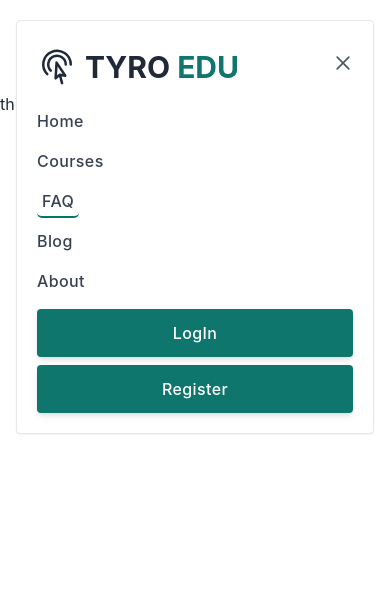
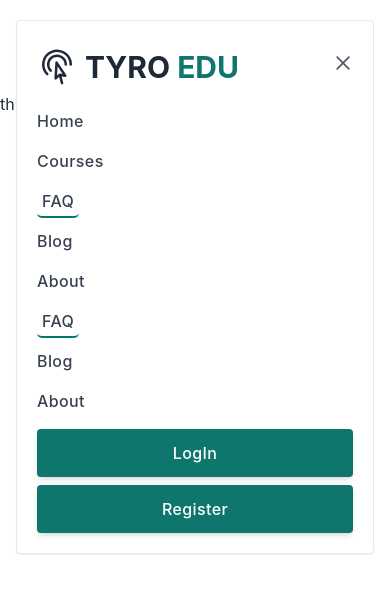
Before and after one commit to Soliman-soad/tyro-edu, a React (Create React App) app: page /faq in a window 390 px wide. Both pictures are taken after a click on the button "Open Menu". Shown: the top 592 px of the page. Built offline with nearby package versions, Linux system fonts and the light colour scheme; no server answers.

Commit message:
single course details added

```diff
--- a/src/pages/Courses.jsx
+++ b/src/pages/Courses.jsx
@@ -1,9 +1,16 @@
 import React from 'react';
+import { Outlet } from 'react-router-dom';
+import Sidebar from './shared/Sidebar'
 
 const Courses = () => {
     return (
-        <div>
-            this courses
+        <div className='grid grid-cols-10 '>
+            {/* this section is our sidebar */}
+            <div className='col-span-2 '><Sidebar></Sidebar></div>
+            {/* this is our course section */}
+            <div className='col-span-8 pl-10'>
+            <Outlet/>
+            </div>
         </div>
     );
 };
--- /dev/null
+++ b/src/pages/coursesPage/Course.jsx
@@ -0,0 +1,38 @@
+import React, { useState } from 'react';
+import { Link, useLoaderData } from 'react-router-dom';
+import SingleCourse from './SingleCourse';
+
+const Course = () => {
+  const courses = useLoaderData()
+  console.log(courses)
+    return (
+        <div>
+            <div id='slider' className='flex flex-col -z-50 gap-5 justify-center items-center md:grid md:grid-cols-3  h-full w-full mx-auto'>
+
+		{
+			courses.map(course => {
+				return (
+
+					<div key={course.id} className='dark:text-white'>
+						<div  className="card border-teal-400 border-2 w-80 h-full bg-base-100 shadow-xl">
+  <figure><img src={course.img} className="w-full h-48" alt="" /></figure>
+  <div className="card-body">
+    <h2 className="card-title">{course.name}</h2>
+    <p>{(course.details).length >30 ? (course.details).slice(0,30)+'....read more' : course.details  }</p>
+    <div className="card-actions justify-end">
+    <Link className='w-full' to={`/courses/${course.id}`}><button  className="btn bg-teal-700 w-full text-white border-0 ">Details</button></Link>
+    </div>
+  </div>
+					</div>
+					</div>
+
+				)
+			})
+		}
+		</div>
+
+        </div>
+    );
+};
+
+export default Course;
--- /dev/null
+++ b/src/pages/coursesPage/SingleCourse.jsx
@@ -0,0 +1,22 @@
+import React from 'react';
+import { useLoaderData } from 'react-router-dom';
+
+const SingleCourse = () => {
+    const course = useLoaderData()
+    return (
+        <div>
+            <div  className=" pt-5  bg-base-100 shadow-xl">
+  <figure><img src={course.img} className="w-6/12 mx-auto " alt="" /></figure>
+  <div className="card-body">
+    <h2 className="text-3xl font-bold">{course.name}</h2>
+    <p>{course.details }</p>
+    <div className="card-actions justify-end">
+      <button className="btn bg-teal-700 text-white border-0 w-full">Enroll</button>
+    </div>
+  </div>
+					</div>
+        </div>
+    );
+};
+
+export default SingleCourse;
--- a/src/pages/shared/Header.jsx
+++ b/src/pages/shared/Header.jsx
@@ -1,7 +1,6 @@
 import React, { useContext, useState } from 'react';
 import { Link, NavLink } from 'react-router-dom';
 import { ProfileContext } from '../../context/UserContext';
-// import { CgProfile } from 'react-icons/cg';
 
 const Header = () => {
 	const [isMenuOpen, setIsMenuOpen] = useState(false);
@@ -23,7 +22,7 @@ const Header = () => {
     }
 
     return (
-        <div className="light:bg-white dark:bg-gray-900  light:text-gray-900">
+        <div className="light:bg-white dark:bg-gray-900 md:relative sticky  z-50 light:text-gray-900">
       <div  className="px-4 py-5 mx-auto sm:max-w-xl md:max-w-full lg:max-w-screen-xl md:px-24 lg:px-8">
         <div className="relative flex items-center justify-between">
           <Link
@@ -112,12 +111,14 @@ const Header = () => {
 
           </ul>
           <ul className="flex items-center hidden space-x-8 lg:flex">
+            {/* this section will add user profile picture */}
           {
             user ?
             <img alt="" title={user?.email} className="w-10 h-10 rounded-full ring-2 ring-offset-4  ring-teal-400 ring-offset-gray-800" src={user?.photoURL===null ? "https://img.freepik.com/free-vector/mysterious-mafia-man-smoking-cigarette_52683-34828.jpg?w=740&t=st=1666775465~exp=1666776065~hmac=52d3d334805b06451346430374e0d14f56359098935ada58c67bce030d779713" :user?.photoURL } />
             :
             <div></div>
           }
+          {/* this section will check if our user is log in or not */}
             {
               user ?
               <>
@@ -158,6 +159,7 @@ const Header = () => {
               </>
             }
           </ul>
+          {/* this is mobile and tab respomsive section  */}
           <div className="lg:hidden">
             <button
               aria-label="Open Menu"
@@ -285,10 +287,57 @@ const Header = () => {
                           About
                         </NavLink>
                       </li>
+                      <ul className="space-y-4 ">
+
+
+                      <li>
+                        <NavLink
+                          to="/faq"
+                          aria-label="Product pricing"
+                          title="Product pricing"
+                          className="font-medium tracking-wide text-gray-700 transition-colors duration-200 hover:text-deep-purple-accent-400"
+						  style={({ isActive }) =>
+						  isActive ? activeStyle : undefined
+						}
+						>
+                          FAQ
+                        </NavLink>
+                      </li>
+                      <li>
+                        <NavLink
+                          to="/blog"
+                          aria-label="About us"
+                          title="About us"
+                          className="font-medium tracking-wide text-gray-700 transition-colors duration-200 hover:text-deep-purple-accent-400"
+						  style={({ isActive }) =>
+						  isActive ? activeStyle : undefined
+						}
+						>
+                          Blog
+                        </NavLink>
+                      </li>
+                      <li>
+                        <NavLink
+                          to="/about"
+                          aria-label="About us"
+                          title="About us"
+                          className="font-medium tracking-wide text-gray-700 transition-colors duration-200 hover:text-deep-purple-accent-400"
+						  style={({ isActive }) =>
+						  isActive ? activeStyle : undefined
+						}
+						>
+                          About
+                        </NavLink>
+                      </li>
+
+                    </ul>
                       <li>
                         {
                           user ?
-
+                        <>
+                        <div>
+                          <p>{user.email}</p>
+                        </div>
                       <button
                 onClick={handleLogOut}
                 className="inline-flex items-center justify-center h-12 px-6 font-medium tracking-wide w-full text-black transition duration-200 rounded shadow-m focus:shadow-outline focus:outline-none"
@@ -297,6 +346,7 @@ const Header = () => {
               >
                 LogOut
               </button>
+                        </>
               :
               <>
                         <Link
--- a/src/pages/shared/Sidebar.jsx
+++ b/src/pages/shared/Sidebar.jsx
@@ -6,24 +6,13 @@ const Sidebar = () => {
     const activeStyle = {
 		background: '#00796B',
 		padding: "5px",
-		borderRadius: "5px"
+		borderRadius: "5px",
+    color:'#ffffff'
 	  };
     return (
-        <div>
+        <div className='p-10 bg-white h-screen sticky top-0 hidden md:block'>
             <ul className="space-y-4 ">
-                      <li>
-                        <NavLink
-                          to="/"
-                          aria-label="Our product"
-                          title="Our product"
-                          className="font-medium tracking-wide text-gray-700 transition-colors duration-200 hover:text-deep-purple-accent-400"
-						  style={({ isActive }) =>
-						  isActive ? activeStyle : undefined
-						}
-						end>
-                          Home
-                        </NavLink>
-                      </li>
+
                       <li>
                         <NavLink
                           to="/courses"
--- a/src/routes/router.js
+++ b/src/routes/router.js
@@ -5,6 +5,8 @@ import Login from "../pages/authenticationPages/Login";
 import Register from "../pages/authenticationPages/Register";
 import Blog from "../pages/Blog";
 import Courses from "../pages/Courses";
+import Course from "../pages/coursesPage/Course";
+import SingleCourse from "../pages/coursesPage/SingleCourse";
 import ErrorPage from "../pages/error/ErrorPage";
 import Faq from "../pages/Faq";
 import Home from "../pages/Home";
@@ -22,7 +24,21 @@ const router = createBrowserRouter([
             },
             {
                 path:'/courses',
-                element:<Courses/>
+                element:<Courses/>,
+
+                children:[{
+                    path:'/courses',
+                    element:<Course/>,
+                    loader: () =>fetch('https://tyro-server.vercel.app/courses')
+                },
+                {
+                    path:'/courses/:id',
+                    element:<SingleCourse/>,
+                    loader: ({params}) =>{
+                        return fetch(`https://tyro-server.vercel.app/courses/${params.id}`)
+                    }
+                }
+            ]
             },
             {
                 path:'faq',
```
